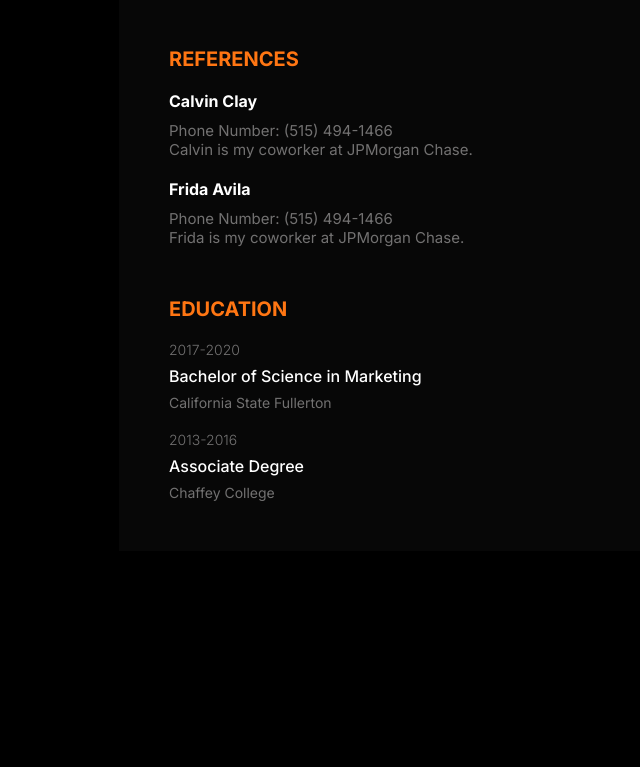
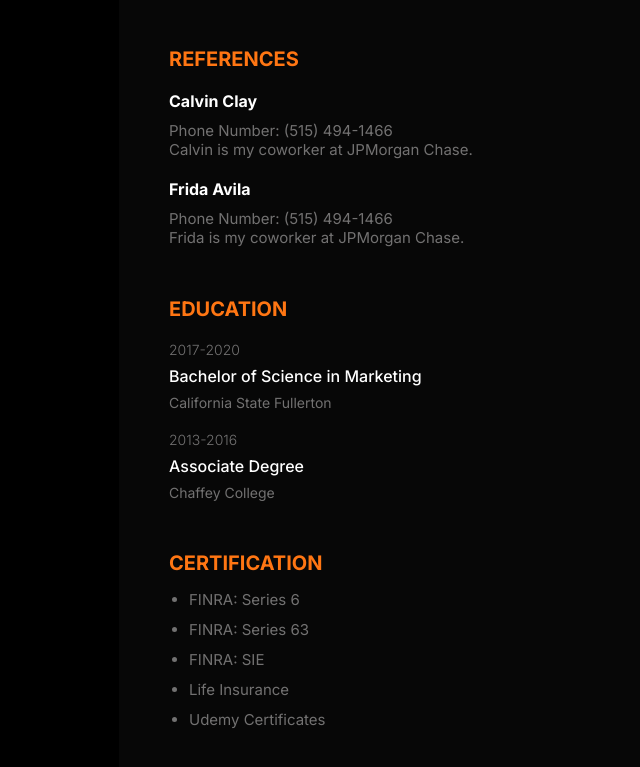
Before and after one commit to Justbeingtai/ChaseResume, a plain HTML site: page index.html in a window 1280 px wide. Shown: the part 563-1330 px from the top of the page, without its empty margins (21-661 px from the left). Before the commit the page ends 1114 px from the top, so only its background shows below. Drawn offline with Linux system fonts and the light colour scheme.

Commit message:
completed Certification

```diff
--- a/index.html
+++ b/index.html
@@ -76,6 +76,18 @@
                     </p>
                 </div>
             </div>
+            <div class="certification">
+                <div class="skills">
+                    <h3 class="title">certification</h3>
+                    <ul class="skill_list description">
+                        <li>FINRA: Series 6</li>
+                        <li>FINRA: Series 63</li>
+                        <li>FINRA: SIE</li>
+                        <li>Life Insurance</li>
+                        <li>Udemy Certificates</li>
+                    </ul>
+                </div>
+            </div>
         </div>
     </div>
 </body>
```
